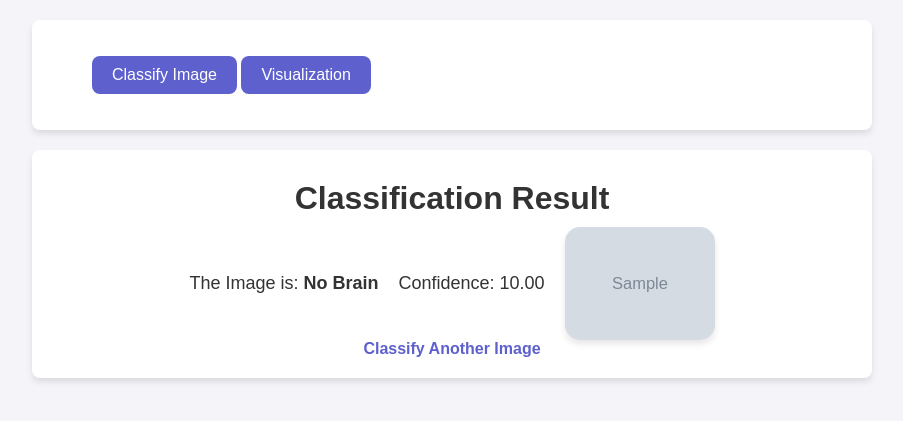
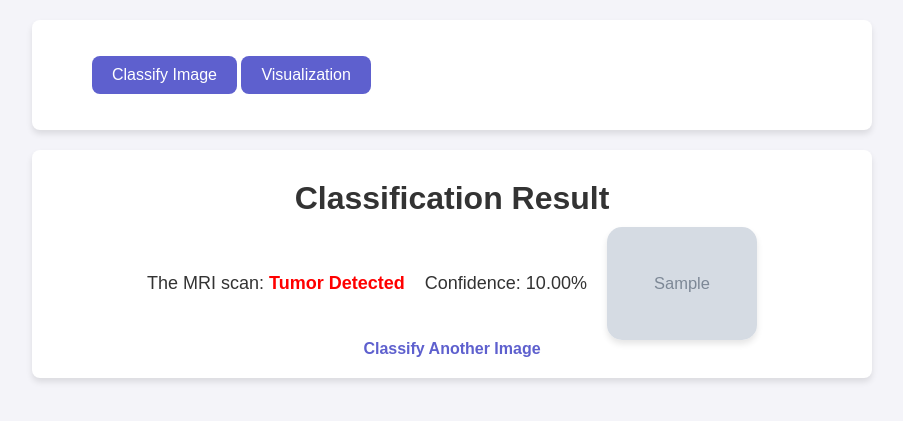
Before and after one commit to deiaamohamed/Brain-Tumor-Detection, a Django app: template templates/classifier/result.html in a window 1280 px wide. Shown: the part 58-479 px from the top of the page, without its empty margins (188-1091 px from the left). Run offline with Django 5.2, Linux system fonts and the light colour scheme; the template is opened without the code that fills it: most values are stand-ins (such as "Sample title", 1, 10 or a date in 2020); grey boxes marked "Sample" are stand-in pictures; parts of the project's set-up code (start-up, migrations or seed data) failed here and were passed over.

Commit message:
Some maintenance has been performed in views.py and result.htm, CnnFileModel has been exvhanged with modes.py. The merge is complete, and the project has been successfully integrated.

```diff
--- a/templates/classifier/result.html
+++ b/templates/classifier/result.html
@@ -3,7 +3,7 @@
 <head>
     <meta charset="UTF-8">
     <meta name="viewport" content="width=device-width, initial-scale=1.0">
-    <title>Classification Result</title>
+    <title>Brain Tumor Detection Result</title>
     {% load static %}
     <link rel="stylesheet" href="{% static 'css/style.css' %}">
 </head>
@@ -24,19 +24,19 @@
             <p style="color: red;">{{ error }}</p>
         {% else %}
             <div class="result-content">
-                <p>The Image is:
+                <p>The MRI scan:
                     {% if tumor_type == 0 %}
-                        <strong>Brain</strong>
+                        <strong style="color: green;">No Tumor Detected</strong>
                     {% else %}
-                        <strong>No Brain</strong>
+                        <strong style="color: red;">Tumor Detected</strong>
                     {% endif %}
                 </p>
-                <p>Confidence: {{ confidence|floatformat:2 }}</p>
-                <img src="{{ image_url }}" alt="Uploaded Brain MRI">
+                <p>Confidence: {{ confidence|floatformat:2 }}%</p>
+                <img src="{{ image_url }}" alt="Uploaded Brain MRI" style="max-width: 100%; height: auto;">
             </div>
         {% endif %}
 
-        <a href="/classifier/classify/">Classify Another Image</a>
+        <a href="/classifier/classify/" class="button">Classify Another Image</a>
     </div>
 </body>
 </html>
```
Also changed, not shown: classifier/views.py (+4 -7 lines), classifier/models.py (line endings or trailing spaces), media/17ed6a7c-f303-4e23-ae34-eaa3d3e9a2e9_Te-no_0032.jpg (added), media/Te-no_0012.jpg (added), media/c506a1ee-65d9-4764-8198-99cfb42df19e_Te-no_0025.jpg (added).
